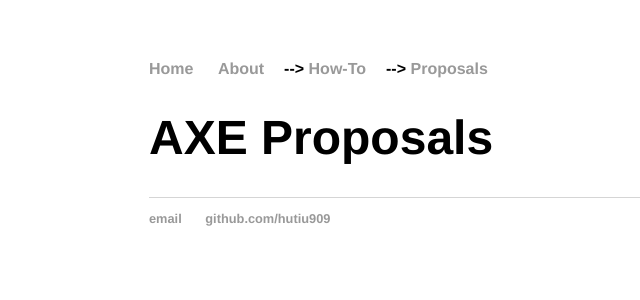
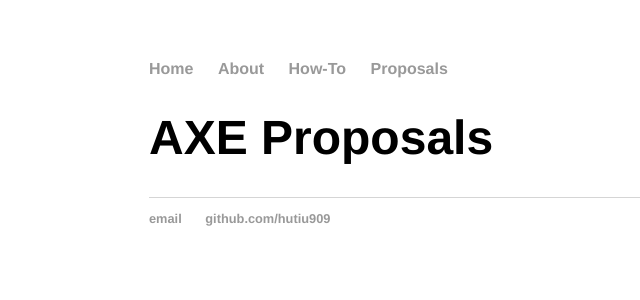
Before and after one commit to Hutiu909/hutiu909.github.io, a Jekyll site: the page built from index.html, in a window 1280 px wide. Shown: the top 300 px of the page, without its empty margins (43-683 px from the left). Built offline with Jekyll 4.4.1, drawn with Linux system fonts in a browser that asks for light colours.

```diff
--- a/_layouts/default.html
+++ b/_layouts/default.html
@@ -9,8 +9,8 @@
 			<nav>
 	    		<ul>
 	        		<li><a href="/">Home</a></li>
-		        	<li><a href="/about">About</a></li>-->
-	        		<li><a href="/how-to">How-To</a></li>-->
+		        	<li><a href="/about">About</a></li>
+	        		<li><a href="/how-to">How-To</a></li>
 	        		<li><a href="/proposals">Proposals</a></li>
 	    		</ul>
 			</nav>
```
